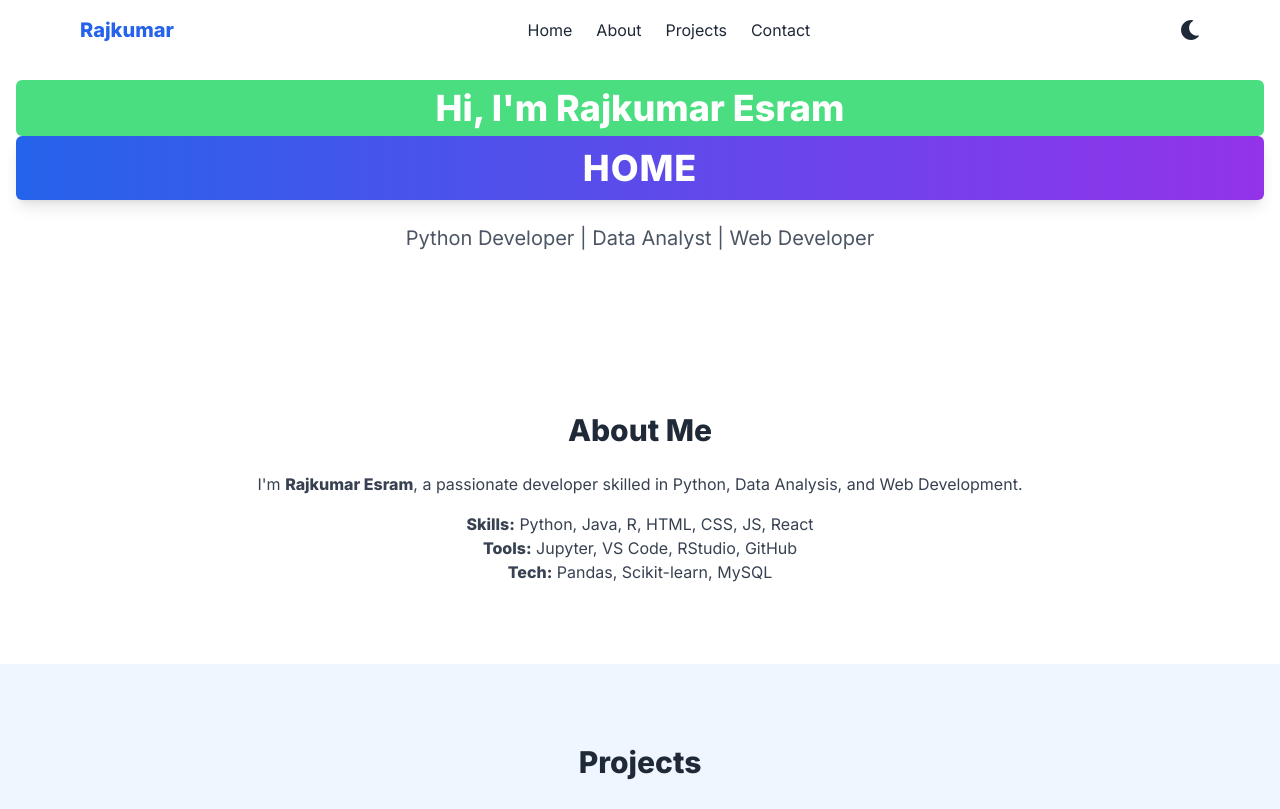
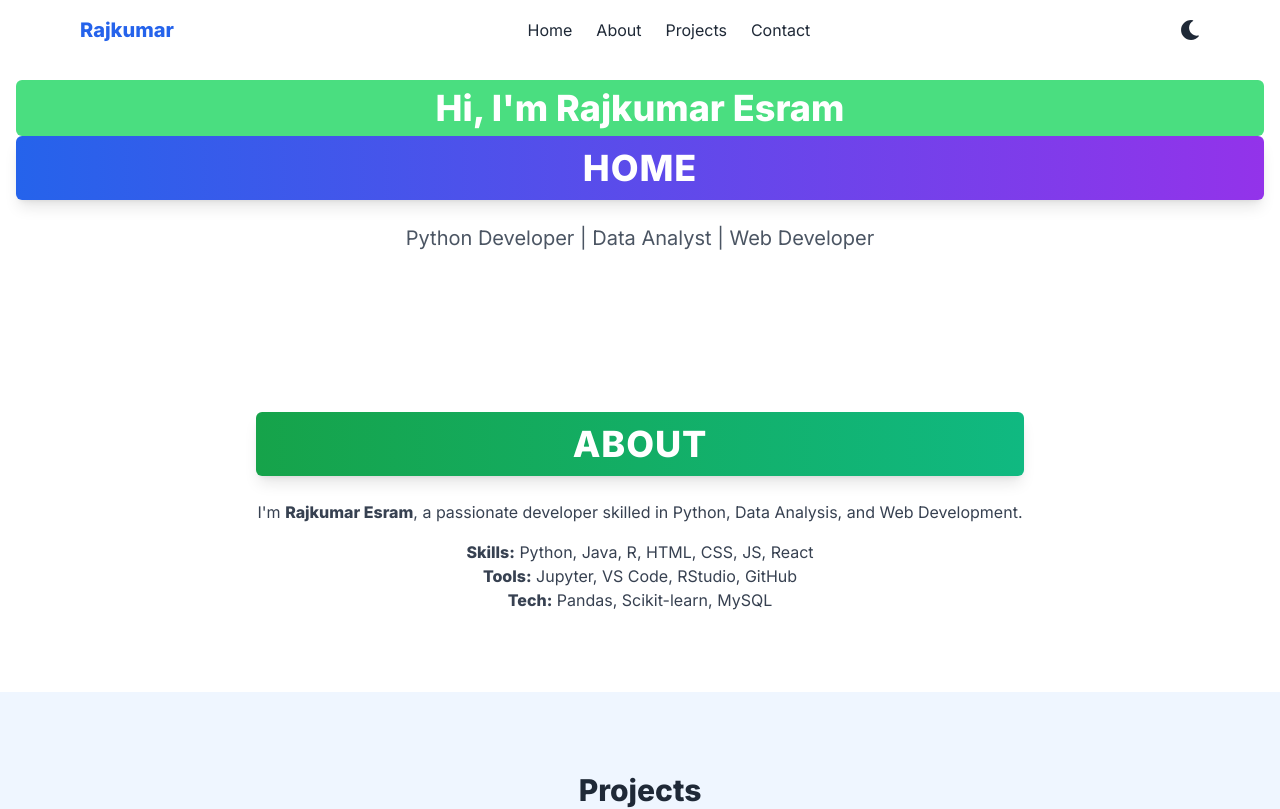
Before and after one commit to Rajkumar05-coder/rajkumar-portfolio, a React (Vite) app: page / in a window 1280 px wide. Shown: the top 809 px of the page. Built offline with nearby package versions, Linux system fonts and the light colour scheme.

Commit message:
Update About.jsx

```diff
--- a/src/components/About.jsx
+++ b/src/components/About.jsx
@@ -4,7 +4,10 @@ export default function About() {
   return (
     <section id="about" className="py-20 px-4 bg-white dark:bg-gray-900 text-center">
       <div className="max-w-3xl mx-auto">
-        <h2 className="text-3xl font-bold mb-6 text-gray-800 dark:text-white">About Me</h2>
+    <h2 className="text-3xl sm:text-4xl font-bold text-center bg-gradient-to-r from-green-600 to-emerald-500 text-white py-3 px-4 rounded-md shadow-lg uppercase tracking-wide mb-6">
+  About
+</h2>
+
         <p className="text-gray-700 dark:text-gray-300 mb-4">
           I'm <strong>Rajkumar Esram</strong>, a passionate developer skilled in Python, Data Analysis, and Web Development.
         </p>
```
